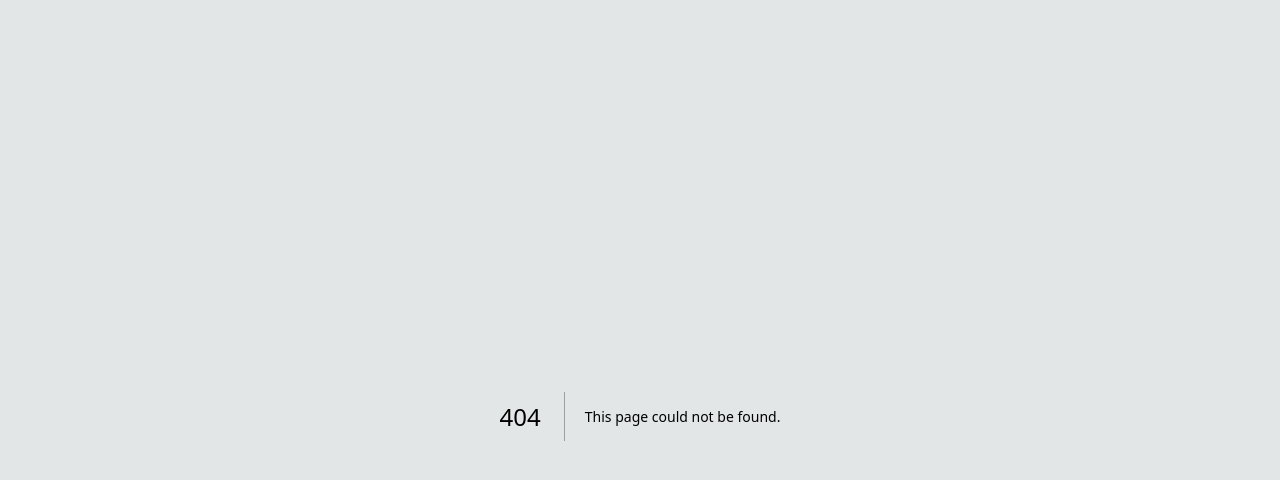
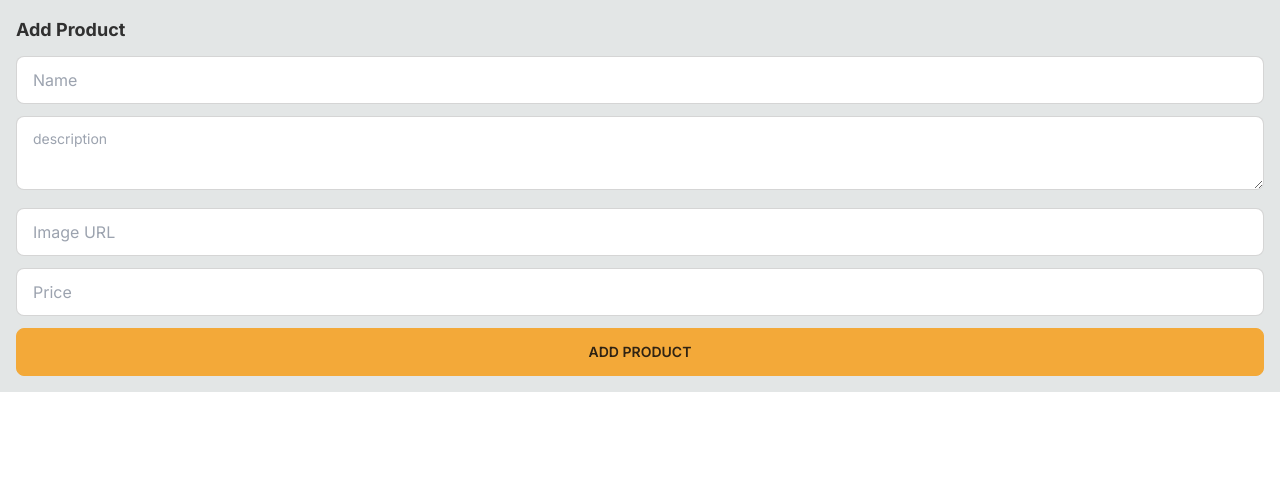
Before and after one commit to vishwajeetgade/nextjs-ecommerce-v1, a Next.js app: page /add-product in a window 1280 px wide. Before the commit this address had no page. Shown: the top 480 px of the page. Built offline with nearby package versions, Linux system fonts and the light colour scheme.

Commit message:
Add Products

```diff
--- /dev/null
+++ b/src/app/add-product/page.tsx
@@ -0,0 +1,79 @@
+import FormSubmitButton from "@/components/FormSubmitButton";
+import prisma from "@/lib/db/prisma";
+import { redirect } from "next/navigation";
+
+export const metadata = {
+  title: "Add Product - Flowmazon",
+};
+
+/*
+since we are not using 'use client',
+we can use new NextJs Sever Actions - for server side data rendering
+without 'use client' our server actions will not render on client side
+so our DB credentials and server code will not visible on client
+*/
+
+// Server Action
+async function addProduct(formData: FormData) {
+  "use server"; // tells nextjs this is a server action
+
+  const name = formData.get("name")?.toString();
+  const description = formData.get("description")?.toString();
+  const imageUrl = formData.get("imageUrl")?.toString();
+  const price = Number(formData.get("price") || 0);
+
+  if (!name || !description || !imageUrl || !price) {
+    throw Error("Missing required field");
+  }
+
+  await prisma.product.create({
+    data: {
+      name,
+      description,
+      imageUrl,
+      price,
+    },
+  });
+
+  redirect("/");
+}
+
+export default function AddProductPage() {
+  return (
+    <div>
+      <h1 className="mb-3 text-lg font-bold">Add Product</h1>
+      <form action={addProduct}>
+        <input
+          type="text"
+          required
+          name="name"
+          placeholder="Name"
+          className="input input-bordered mb-3 w-full"
+        />
+        <textarea
+          name="description"
+          placeholder="description"
+          required
+          className="textarea textarea-bordered mb-3 w-full"
+        ></textarea>
+        <input
+          type="url"
+          required
+          name="imageUrl"
+          placeholder="Image URL"
+          className="input input-bordered mb-3 w-full"
+        />
+        <input
+          type="number"
+          required
+          name="price"
+          placeholder="Price"
+          className="input input-bordered mb-3 w-full"
+        />
+        <FormSubmitButton className="btn-block">
+          Add Product
+        </FormSubmitButton>
+      </form>
+    </div>
+  );
+}
--- /dev/null
+++ b/src/components/FormSubmitButton.tsx
@@ -0,0 +1,31 @@
+"use client";
+
+import { ComponentProps } from "react";
+import { experimental_useFormStatus as useFormStatus } from "react-dom";
+
+type FormSubmitButtonProps = {
+  children: React.ReactNode;
+  className?: string;
+} & ComponentProps<"button">;
+
+const FormSubmitButton = ({
+  children,
+  className,
+  ...props
+}: FormSubmitButtonProps) => {
+  const { pending } = useFormStatus();
+
+  return (
+    <button
+      {...props}
+      className={`btn btn-primary ${className}`}
+      type="submit"
+      disabled={pending}
+    >
+      {pending && <span className="loading loading-spinner"></span>}
+      {children}
+    </button>
+  );
+};
+
+export default FormSubmitButton;
```
